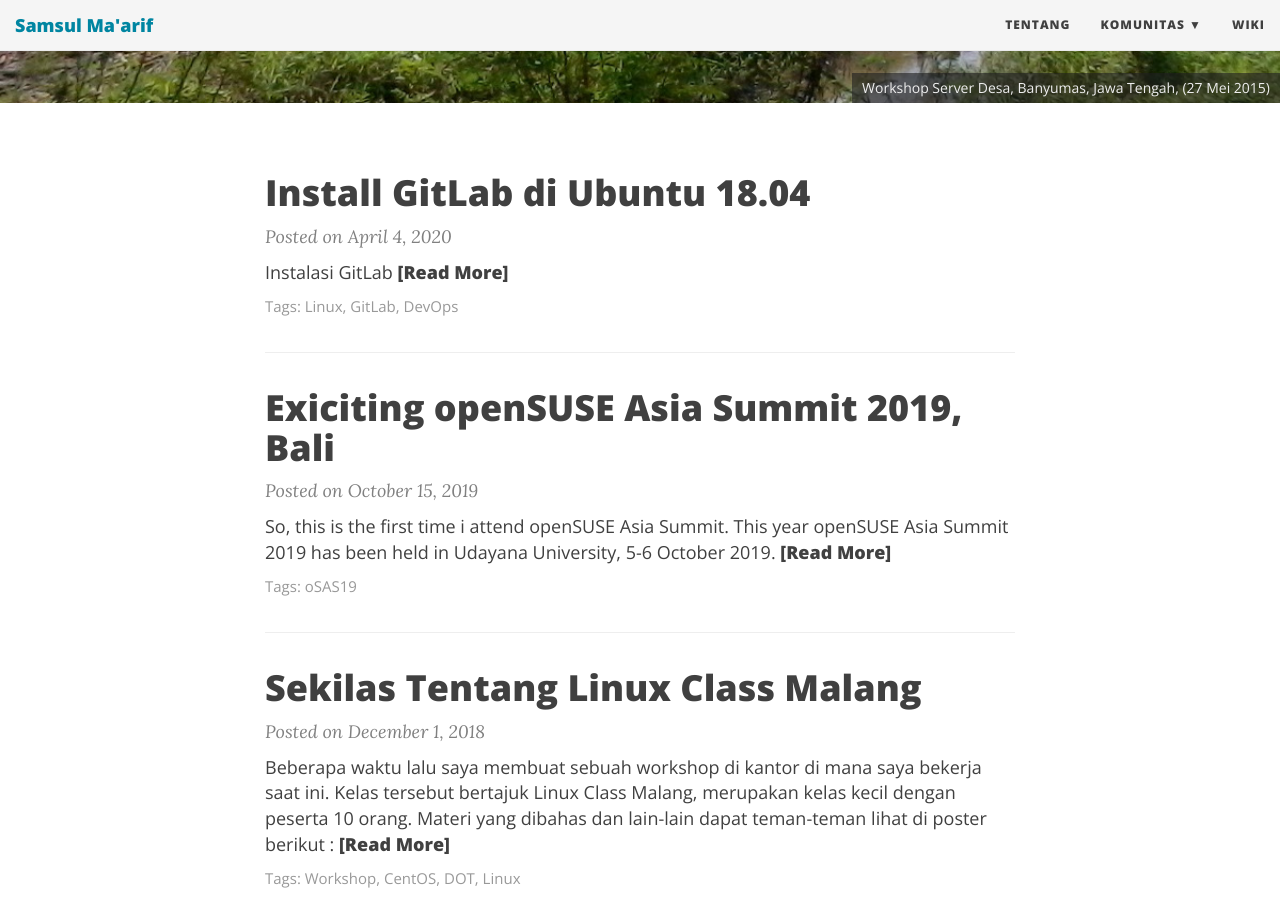
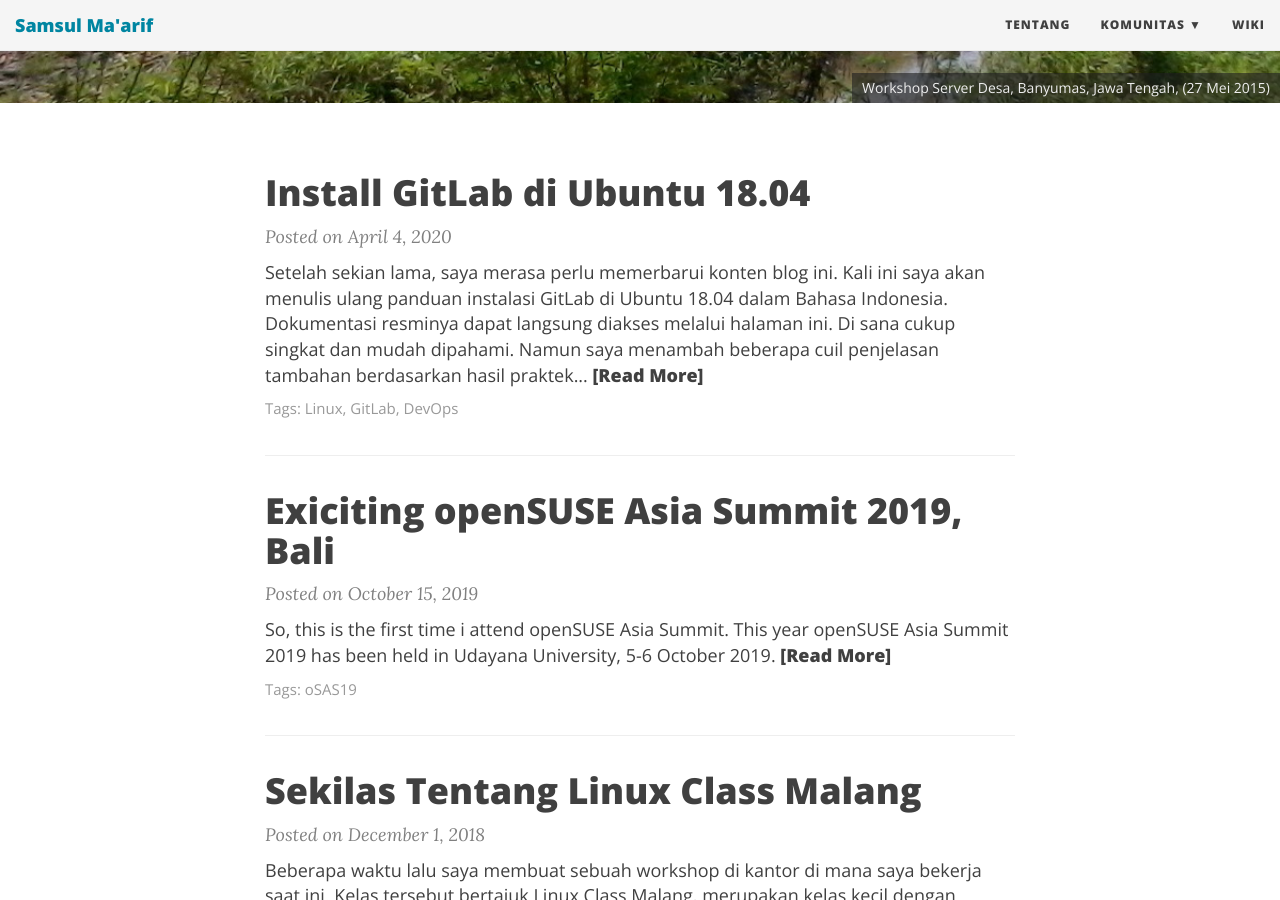
Before and after one commit to samsulmaarif/blog, a Jekyll site: the page built from index.html, in a window 1280 px wide and 900 px high, scrolled down 469 px. Built offline with Jekyll 4.4.1, drawn with Linux system fonts in a browser that asks for light colours; nearby versions of some CDN libraries; the list of posts is cut into pages by our own code.

Commit message:
sedikit modifikasi di awal postingan gitlab
Signed-off-by: Samsul Maarif <hay@samsul.web.id>

````diff
--- a/_posts/2020-04-04-install-gitlab-di-Ubuntu-18.04.md
+++ b/_posts/2020-04-04-install-gitlab-di-Ubuntu-18.04.md
@@ -10,7 +10,7 @@ tags:
 - DevOps
 ---
 
-# Instalasi GitLab
+Setelah sekian lama, saya merasa perlu memerbarui konten blog ini. Kali ini saya akan menulis ulang panduan instalasi GitLab di Ubuntu 18.04 dalam Bahasa Indonesia. Dokumentasi resminya dapat langsung diakses melalui [halaman ini](https://about.gitlab.com/install/#ubuntu). Di sana cukup singkat dan mudah dipahami. Namun saya menambah beberapa cuil penjelasan tambahan berdasarkan hasil praktek yang saya lakukan di postingan ini.
 
 Spesifikasi server yang digunakan sebagai berikut:
 
@@ -20,7 +20,7 @@ vCPU | 2 core
 Memory | 4 GB
 Disk | 40 GB
 
-Lakukan update terlebih dahulu:
+Lakukan update dan install paket dasar yang dibutuhkan:
 
 ```
 sudo apt-get update
@@ -51,7 +51,7 @@ Untuk URL `https://` GitLab akan meminta sertfikat dengan Let's Encrypt secara o
 sudo EXTERNAL_URL="https://gitlab.nacita.id" apt-get install gitlab-ce
 ```
 
-Akses melalui browser ke alamat https://gitlab.nacita.id (URL yang Anda gunakan pada parameter EXTERNAL_URL di atas)
+Akses melalui browser ke alamat `https://gitlab.nacita.id` (URL yang Anda gunakan pada parameter EXTERNAL_URL di atas)
 
 Anda mungkin perlu mengonfigurasi A record pada DNS manager Anda untuk dipointing pada alamat IP public server GitLab Anda.
 
````
